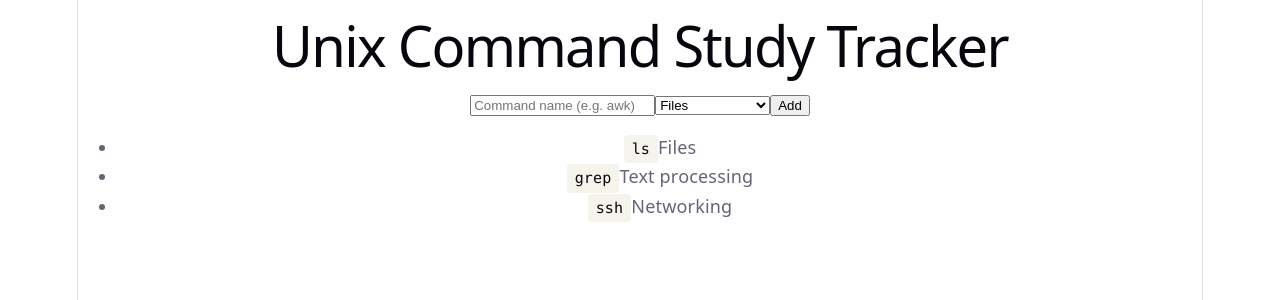
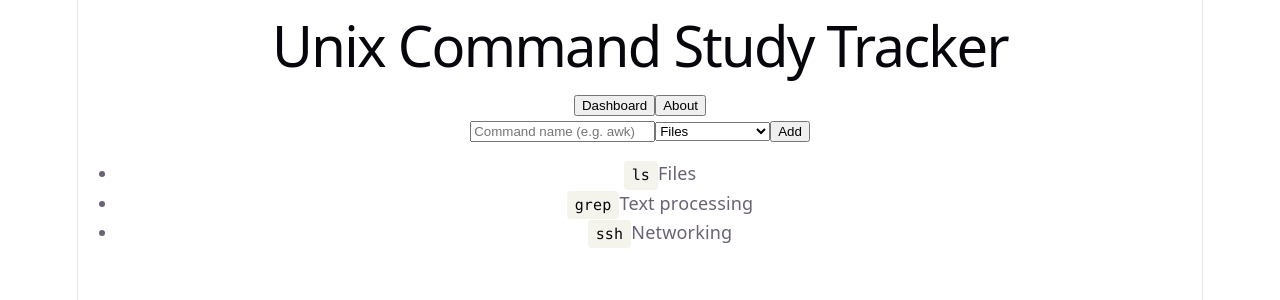
Before and after one commit to austinvugitrepo/unixcmd-tracker, a React (Vite) app: page / in a window 1280 px wide. Shown: the top 300 px of the page. Built offline with nearby package versions, Linux system fonts and the light colour scheme.

Commit message:
add view switching with Header and Aboutview jsx files

```diff
--- a/src/App.jsx
+++ b/src/App.jsx
@@ -1,4 +1,6 @@
 import { useState } from "react";
+import Header from "./components/Header.jsx";
+import AboutView from "./components/AboutView.jsx";
 import CommandForm from "./components/commands/CommandForm.jsx";
 import CommandList from "./components/commands/CommandList.jsx";
 
@@ -10,6 +12,7 @@ const initialCommands = [
 
 export default function App() {
   const [commands, setCommands] = useState(initialCommands);
+  const [view, setView] = useState("dashboard");
 
   function addCommand(name, category) {
     const newCommand = { id: Date.now(), name, category };
@@ -18,9 +21,15 @@ export default function App() {
 
   return (
     <div className="app">
-      <h1>Unix Command Study Tracker</h1>
-      <CommandForm onAdd={addCommand} />
-      <CommandList commands={commands} />
+      <Header view={view} onChangeView={setView} />
+      {view === "dashboard" ? (
+        <>
+          <CommandForm onAdd={addCommand} />
+          <CommandList commands={commands} />
+        </>
+      ) : (
+        <AboutView />
+      )}
     </div>
   );
 }
--- /dev/null
+++ b/src/components/AboutView.jsx
@@ -0,0 +1,11 @@
+export default function AboutView() {
+  return (
+    <section className="about">
+      <h2>About This Project</h2>
+      <p>
+        This app helps me keep track of Unix commands I am studying. It was
+        built with React and Vite for my Internet Programming class.
+      </p>
+    </section>
+  );
+}
--- /dev/null
+++ b/src/components/Header.jsx
@@ -0,0 +1,23 @@
+export default function Header({ view, onChangeView }) {
+  return (
+    <header className="header">
+      <h1>Unix Command Study Tracker</h1>
+      <nav>
+        <button
+          type="button"
+          className={view === "dashboard" ? "active" : ""}
+          onClick={() => onChangeView("dashboard")}
+        >
+          Dashboard
+        </button>
+        <button
+          type="button"
+          className={view === "about" ? "active" : ""}
+          onClick={() => onChangeView("about")}
+        >
+          About
+        </button>
+      </nav>
+    </header>
+  );
+}
```
